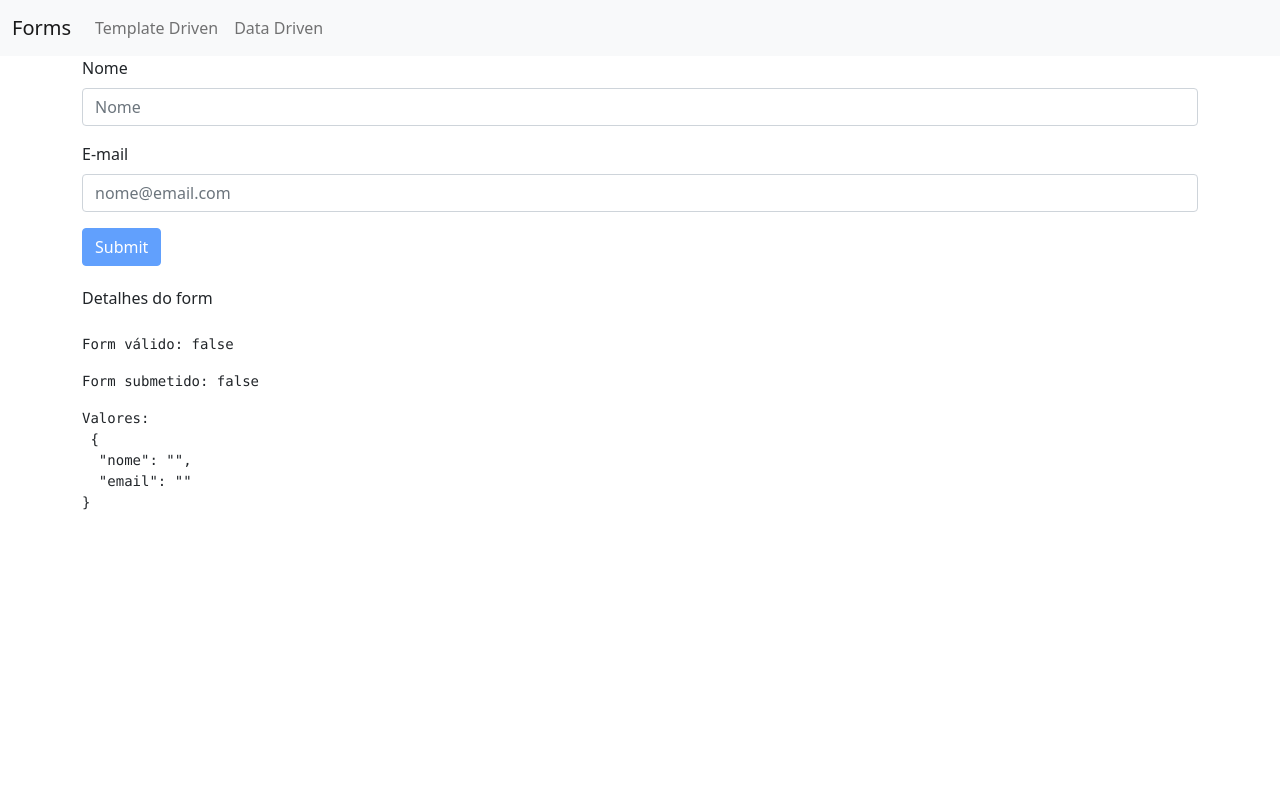
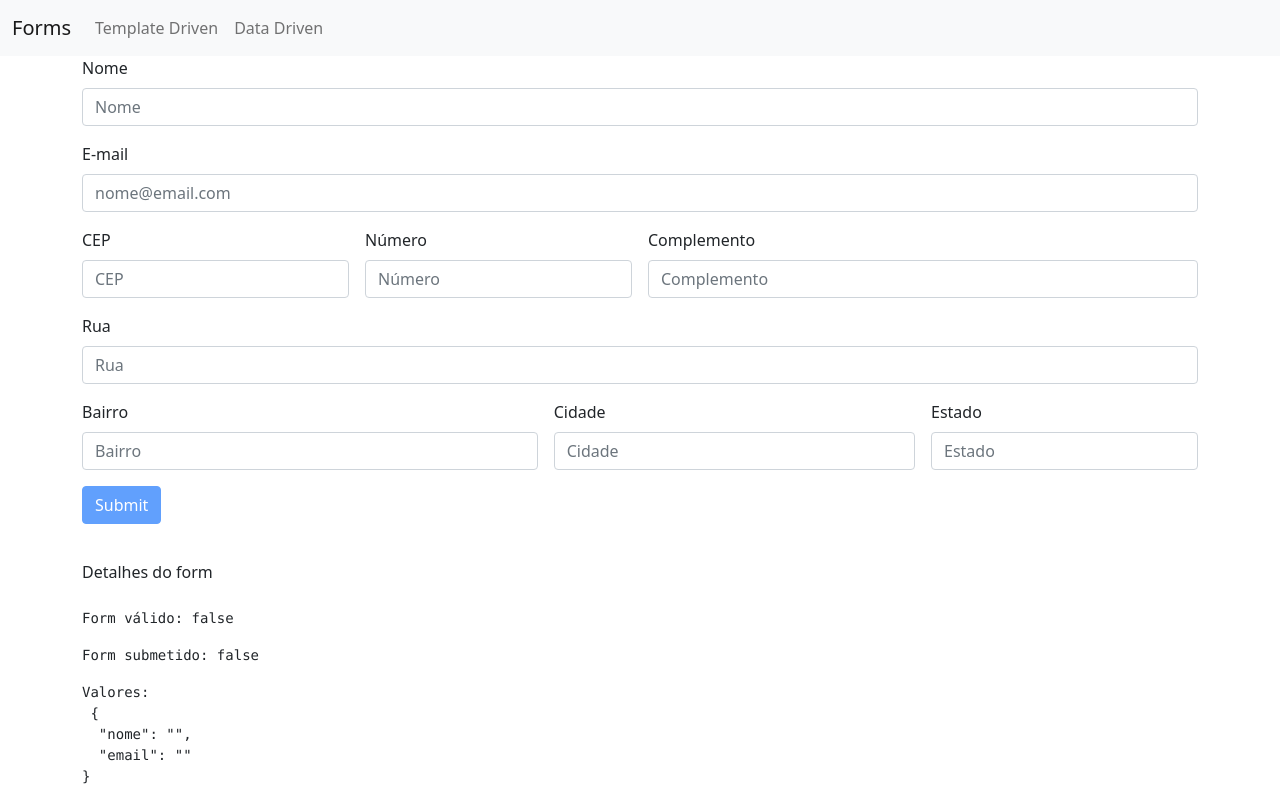
Before and after one commit to robertabononi/angular-loiane, an Angular app in the folder forms/: page /templateForm in a window 1280 px wide. Built offline with nearby package versions, Linux system fonts and the light colour scheme.

Commit message:
feat: add new fields for address into the form using different sizes

```diff
--- a/forms/src/app/template-form/template-form.component.html
+++ b/forms/src/app/template-form/template-form.component.html
@@ -1,6 +1,6 @@
-<form #f="ngForm" (ngSubmit)="onSubmit(f)">
+<form #f="ngForm" (ngSubmit)="onSubmit(f)" class="row g-3">
 
-  <div class="mb-3">
+  <div class="col-12">
     <label for="nome" class="form-label">Nome</label>
     <input type="text" class="form-control" [class.is-invalid]="!nome.valid && nome.touched" name="nome" id="nome" placeholder="Nome" [(ngModel)]="usuario.nome" required #nome="ngModel">
     <!--<div> {{ nome.className }} </div>-->
@@ -9,7 +9,7 @@
     </div>
   </div>
 
-  <div class="mb-3">
+  <div class="col-12">
     <label for="email" class="form-label">E-mail</label>
     <input type="email" class="form-control" [class.is-invalid]="!email.valid && email.touched" name="email" id="email" placeholder="nome@email.com" [ngModel]="usuario.email" required email #email="ngModel">
     <!--<div> {{ email.className }} </div>-->
@@ -18,9 +18,64 @@
     </div>
   </div>
 
-  <button type="submit" class="btn btn-primary" [disabled]="f.invalid">
-    Submit
-  </button>
+  <div class="col-md-3">
+    <label for="cep" class="form-label">CEP</label>
+    <input type="text" class="form-control" [class.is-invalid]="!cep.valid && cep.touched" name="cep" id="cep" placeholder="CEP" [(ngModel)]="usuario.cep" required #cep="ngModel">
+    <div *ngIf="!cep.valid && cep.touched" class="alert alert-danger" role="alert">
+      CEP é obrigatório.
+    </div>
+  </div>
+
+  <div class="col-md-3">
+    <label for="numero" class="form-label">Número</label>
+    <input type="text" class="form-control" [class.is-invalid]="!numero.valid && numero.touched" name="numero" id="numero" placeholder="Número" [(ngModel)]="usuario.numero" required #numero="ngModel">
+    <div *ngIf="!numero.valid && numero.touched" class="alert alert-danger" role="alert">
+      Número é obrigatório.
+    </div>
+  </div>
+
+  <div class="col-md-6">
+    <label for="complemento" class="form-label">Complemento</label>
+    <input type="text" class="form-control" [class.is-invalid]="!complemento.valid && complemento.touched" name="complemento" id="complemento" placeholder="Complemento" [(ngModel)]="usuario.complemento" #complemento="ngModel">
+  </div>
+
+  <div class="col-12">
+    <label for="rua" class="form-label">Rua</label>
+    <input type="text" class="form-control" [class.is-invalid]="!rua.valid && rua.touched" name="rua" id="rua" placeholder="Rua" [(ngModel)]="usuario.rua" required #rua="ngModel">
+    <div *ngIf="!rua.valid && rua.touched" class="alert alert-danger" role="alert">
+      Rua é obrigatória.
+    </div>
+  </div>
+
+  <div class="col-md-5">
+    <label for="bairro" class="form-label">Bairro</label>
+    <input type="text" class="form-control" [class.is-invalid]="!bairro.valid && bairro.touched" name="bairro" id="bairro" placeholder="Bairro" [(ngModel)]="usuario.bairro" required #bairro="ngModel">
+    <div *ngIf="!bairro.valid && bairro.touched" class="alert alert-danger" role="alert">
+      Bairro é obrigatório.
+    </div>
+  </div>
+
+  <div class="col-md-4">
+    <label for="cidade" class="form-label">Cidade</label>
+    <input type="text" class="form-control" [class.is-invalid]="!cidade.valid && cidade.touched" name="cidade" id="cidade" placeholder="Cidade" [(ngModel)]="usuario.cidade" required #cidade="ngModel">
+    <div *ngIf="!cidade.valid && cidade.touched" class="alert alert-danger" role="alert">
+      Cidade é obrigatória.
+    </div>
+  </div>
+
+  <div class="col-md-3">
+    <label for="estado" class="form-label">Estado</label>
+    <input type="text" class="form-control" [class.is-invalid]="!estado.valid && estado.touched" name="estado" id="estado" placeholder="Estado" [(ngModel)]="usuario.estado" required #estado="ngModel">
+    <div *ngIf="!estado.valid && estado.touched" class="alert alert-danger" role="alert">
+      Estado é obrigatório.
+    </div>
+  </div>
+
+  <div class="col-12">
+    <button type="submit" class="btn btn-primary" [disabled]="f.invalid">
+      Submit
+    </button>
+  </div>
 
   <app-form-debug [form]="f"></app-form-debug>
 
```
